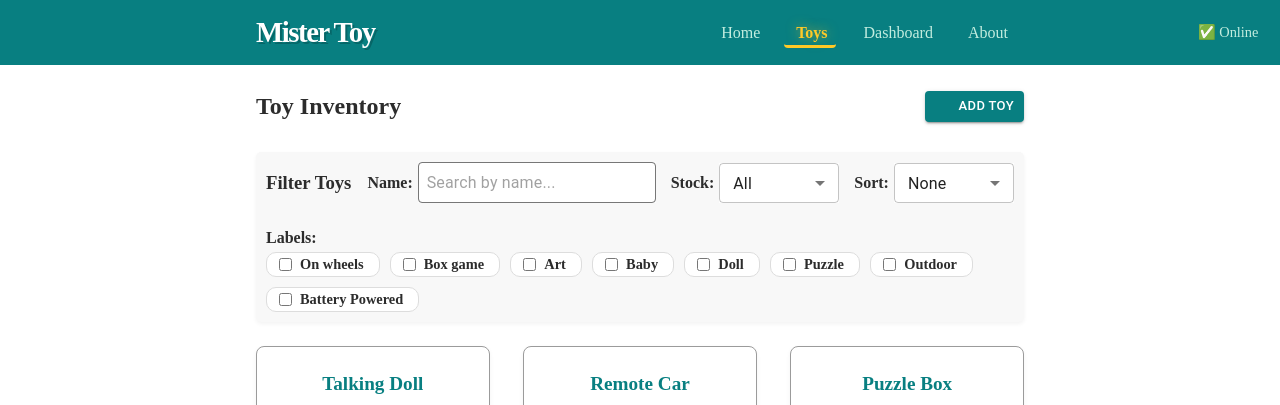
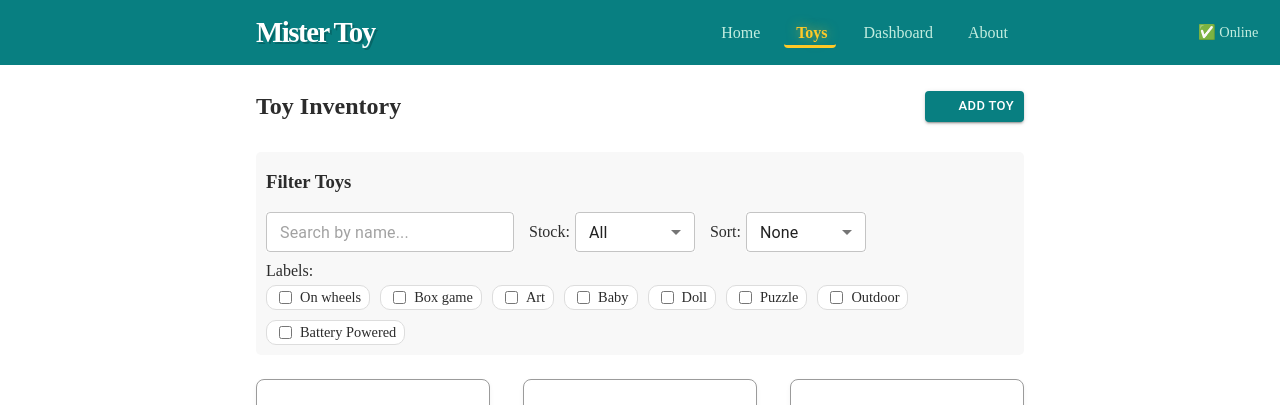
Before and after one commit to aviad-benhamo/ca-mistertoy-frontend, a React (Vite) app: page /toy in a window 1280 px wide. Shown: the top 405 px of the page. Built offline with nearby package versions, Linux system fonts and the light colour scheme; some icons are missing; a web font is replaced by a local one.

Commit message:
feat: refactor ToyFilter styles for consistency and improved organization; enhance layout structure and remove inline styles

```diff
--- a/src/assets/style/cmps/ToyFilter.css
+++ b/src/assets/style/cmps/ToyFilter.css
@@ -1,23 +1,52 @@
 .toy-filter {
-    background-color: var(--clr1bg-light);
-    padding: 1.5em;
-    border-radius: 8px;
-    margin-bottom: 2em;
-    display: flex;
-    align-items: center;
-    gap: 1em;
-    flex-wrap: wrap;
-    box-shadow: 0 2px 4px rgba(0, 0, 0, 0.05);
+    background-color: #f8f8f8;
+    padding: 10px;
+    border-radius: 5px;
+    margin-bottom: 20px;
+
+    >h3 {
+        margin-block-end: 1em;
+    }
+
+    >.filter-row {
+        display: flex;
+        gap: 15px;
+        align-items: flex-end;
+        flex-wrap: wrap;
+
+        >.filter-group {
+            display: flex;
+            align-items: center;
+
+            >label {
+                margin-right: 5px;
+            }
+        }
+    }
+
+    >.filter-labels {
+        margin-top: 10px;
+
+        >.labels-list {
+            display: flex;
+            flex-wrap: wrap;
+            gap: 10px;
+            margin-top: 5px;
+
+            >.label-item {
+                display: flex;
+                align-items: center;
+                gap: 5px;
+                background: #fff;
+                padding: 2px 8px;
+                border-radius: 10px;
+                border: 1px solid #ddd;
+
+                >label {
+                    cursor: pointer;
+                    font-size: 0.9em;
+                }
+            }
+        }
+    }
 }
-
-.toy-filter label {
-    margin-right: 0.5em;
-    font-weight: bold;
-}
-
-.toy-filter input,
-.toy-filter select {
-    padding: 0.5em;
-    border: 1px solid var(--gray2);
-    border-radius: 4px;
-}
--- a/src/cmps/ToyFilter.jsx
+++ b/src/cmps/ToyFilter.jsx
@@ -55,14 +55,13 @@ export function ToyFilter({ filterBy, onSetFilter }) {
     }
 
     return (
-        <section className="toy-filter" style={{ background: '#f8f8f8', padding: '10px', borderRadius: '5px', marginBottom: '20px' }}>
+        <section className="toy-filter">
             <h3>Filter Toys</h3>
 
-            <div className="filter-row" style={{ display: 'flex', gap: '15px', alignItems: 'end', flexWrap: 'wrap' }}>
+            <div className="filter-row">
 
-                {/* material-ui    */}
-                <div className="filter-group" style={{ display: 'flex', alignItems: 'center' }}>
-                    <label htmlFor="name" style={{ marginRight: '5px' }}>Name:</label>
+                {/* Name Filter */}
+                <div className="filter-group">
                     <TextField
                         variant="outlined"
                         size="small"
@@ -71,13 +70,14 @@ export function ToyFilter({ filterBy, onSetFilter }) {
                         placeholder="Search by name..."
                         value={filterByToEdit.name || ''}
                         onChange={handleChange}
-                        style={{ backgroundColor: 'white' }}
+                        sx={{ backgroundColor: 'white' }}
                     />
                 </div>
 
-                <div className="filter-group" style={{ display: 'flex', alignItems: 'center' }}>
-                    <label htmlFor="inStock" style={{ marginRight: '5px' }}>Stock:</label>
-                    <FormControl size="small" style={{ minWidth: '120px', backgroundColor: 'white' }}>
+                {/* Stock Filter */}
+                <div className="filter-group">
+                    <label htmlFor="inStock">Stock:</label>
+                    <FormControl size="small" sx={{ minWidth: 120, backgroundColor: 'white' }}>
                         <Select
                             id="inStock"
                             name="inStock"
@@ -92,9 +92,10 @@ export function ToyFilter({ filterBy, onSetFilter }) {
                     </FormControl>
                 </div>
 
-                <div className="filter-group" style={{ display: 'flex', alignItems: 'center' }}>
-                    <label htmlFor="sortBy" style={{ marginRight: '5px' }}>Sort:</label>
-                    <FormControl size="small" style={{ minWidth: '120px', backgroundColor: 'white' }}>
+                {/* Sort Filter */}
+                <div className="filter-group">
+                    <label htmlFor="sortBy">Sort:</label>
+                    <FormControl size="small" sx={{ minWidth: 120, backgroundColor: 'white' }}>
                         <Select
                             id="sortBy"
                             name="sortBy"
@@ -112,18 +113,18 @@ export function ToyFilter({ filterBy, onSetFilter }) {
 
             </div>
 
-            <div className="filter-labels" style={{ marginTop: '10px' }}>
+            <div className="filter-labels">
                 <label>Labels:</label>
-                <div style={{ display: 'flex', flexWrap: 'wrap', gap: '10px', marginTop: '5px' }}>
+                <div className="labels-list">
                     {labels.map(label => (
-                        <div key={label} style={{ display: 'flex', alignItems: 'center', gap: '5px', background: '#fff', padding: '2px 8px', borderRadius: '10px', border: '1px solid #ddd' }}>
+                        <div key={label} className="label-item">
                             <input
                                 type="checkbox"
                                 id={`filter-label-${label}`}
                                 checked={(filterByToEdit.labels || []).includes(label)}
                                 onChange={() => onLabelChange(label)}
                             />
-                            <label htmlFor={`filter-label-${label}`} style={{ cursor: 'pointer', fontSize: '0.9em' }}>{label}</label>
+                            <label htmlFor={`filter-label-${label}`}>{label}</label>
                         </div>
                     ))}
                 </div>
```
